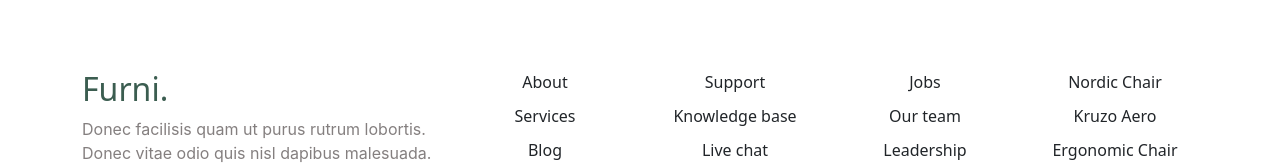
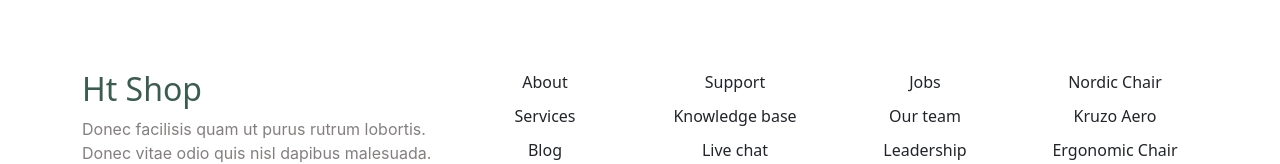
Before and after one commit to Habibur5114/Furni-React, a React (Vite) app: page /blog in a window 1280 px wide. Shown: the part 2107-2271 px from the top of the page. Built offline with nearby package versions, Linux system fonts and the light colour scheme.

Commit message:
Update Footer.jsx

```diff
--- a/src/Component/Home/Footer.jsx
+++ b/src/Component/Home/Footer.jsx
@@ -13,7 +13,7 @@ class Footer extends Component {
           <Row>
             <Col lg={4}>
               <div className='fotter-logo mb-5'>
-                <h2>Furni.</h2>
+                <h2>Ht Shop</h2>
                 <p>
                   Donec facilisis quam ut purus rutrum lobortis. Donec vitae
                   odio quis nisl dapibus malesuada. Nullam ac aliquet velit.
```
